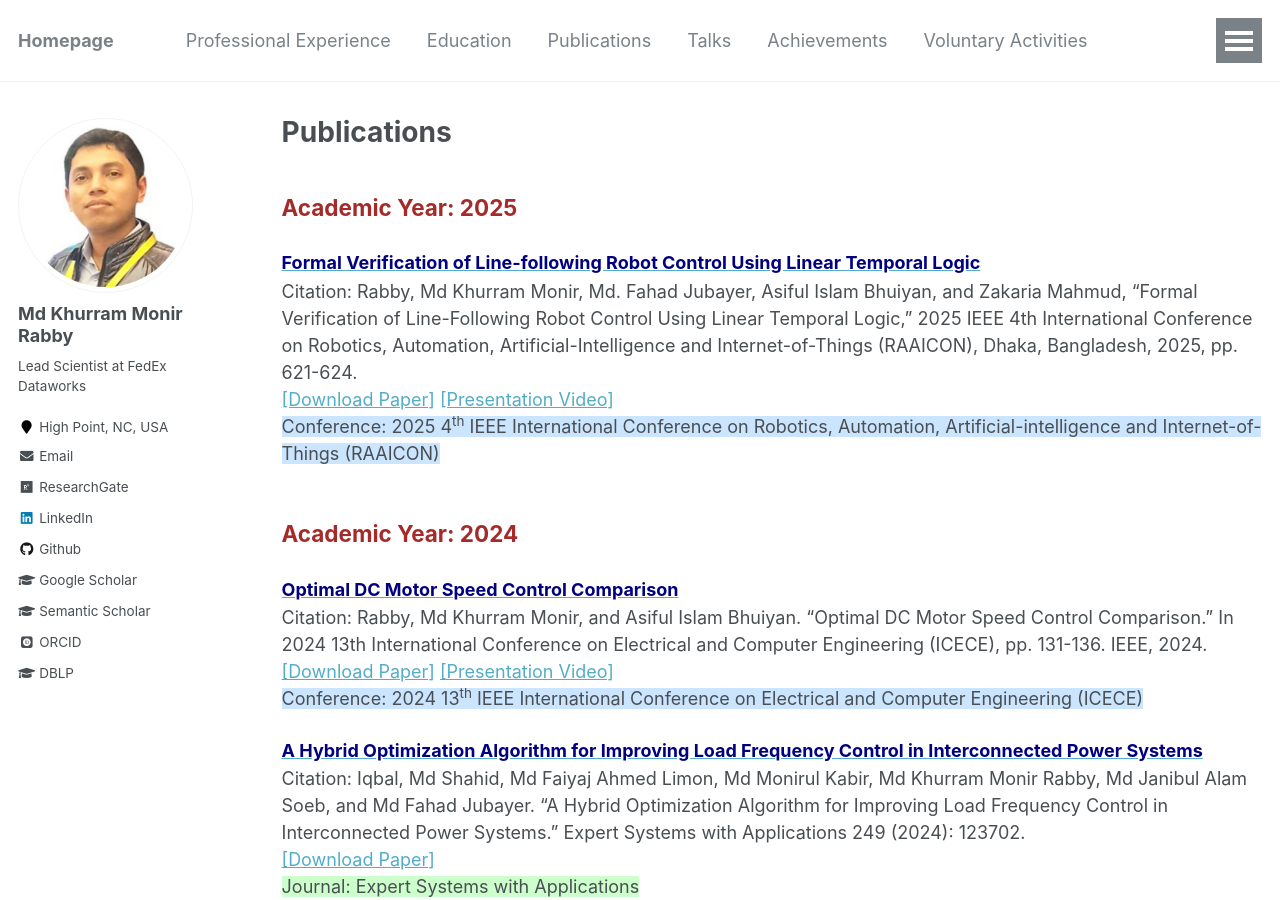
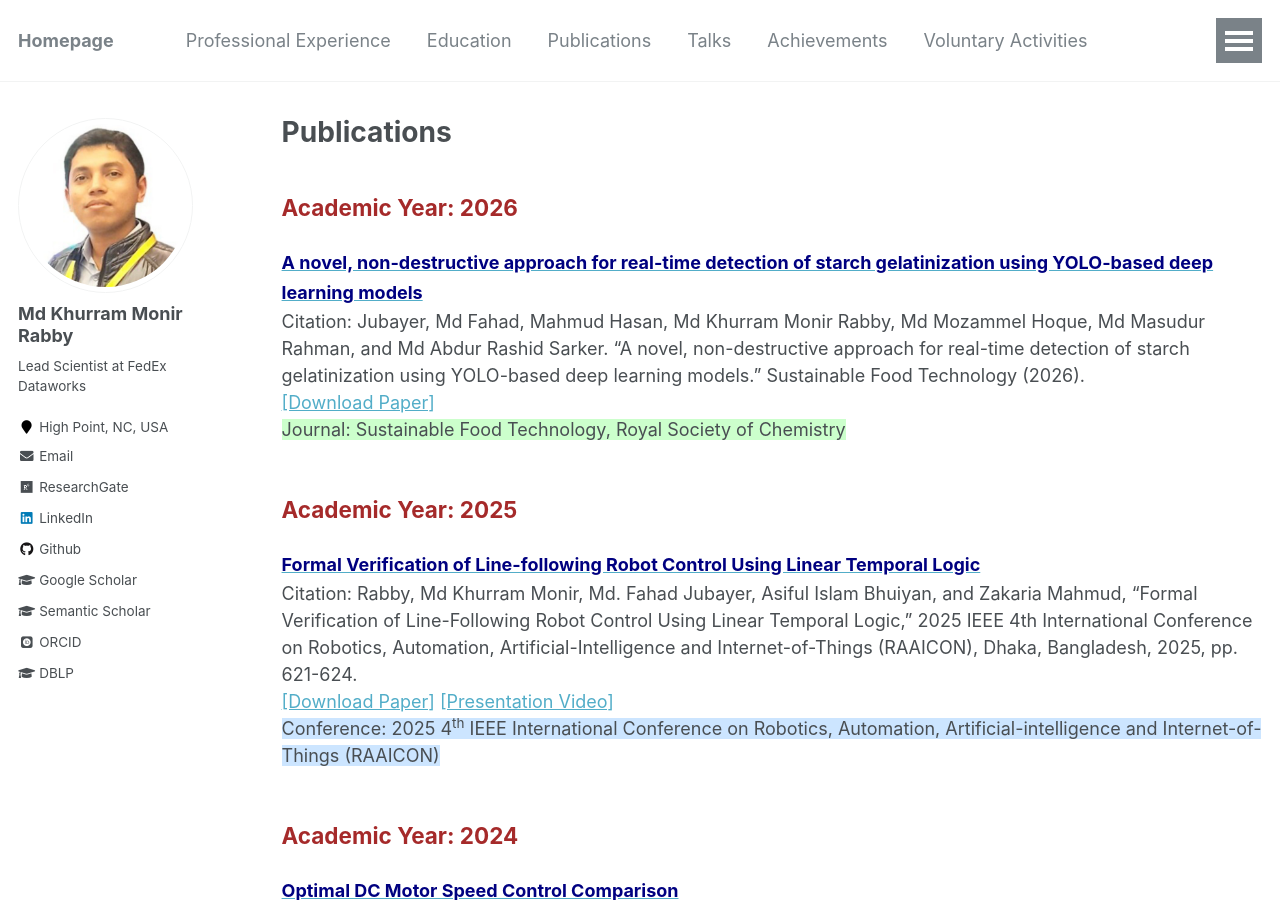
Before and after one commit to mkmrabby/mkmrabby.github.io, a Jekyll site: the page built from _pages/publications_lists.md, in a window 1280 px wide and 900 px high. Built offline with Jekyll 4.4.1, drawn with Linux system fonts in a browser that asks for light colours; some web fonts are replaced.

Commit message:
Update publications_lists.md

```diff
--- a/_pages/publications_lists.md
+++ b/_pages/publications_lists.md
@@ -4,6 +4,17 @@ title: "Publications"
 permalink: /publications_lists/
 author_profile: true
 ---
+
+<br/>
+<span style="font-size:1.25em; color:brown;"><b>Academic Year: 2026</b></span>
+<br/>
+
+<span style="color:black; font-size:1.1em"><b><a href="https://doi.org/10.1039/D6FB00010J" target="_blank"><font color="Navy" size="4">A novel, non-destructive approach for real-time detection of starch gelatinization using YOLO-based deep learning models</font></a></b></span><br/>
+Citation: Jubayer, Md Fahad, Mahmud Hasan, Md Khurram Monir Rabby, Md Mozammel Hoque, Md Masudur Rahman, and Md Abdur Rashid Sarker. "A novel, non-destructive approach for real-time detection of starch gelatinization using YOLO-based deep learning models." Sustainable Food Technology (2026).<br/>
+<a href="https://doi.org/10.1039/D6FB00010J" target="_blank">[Download Paper]</a> <br/>
+<span style="background-color:#ccffcc; font-size:1em;">Journal: Sustainable Food Technology, Royal Society of Chemistry</span>
+<br/>
+
 <br/>
 <span style="font-size:1.25em; color:brown;"><b>Academic Year: 2025</b></span>
 <!-- background-color:#ffcccc; -->
```
